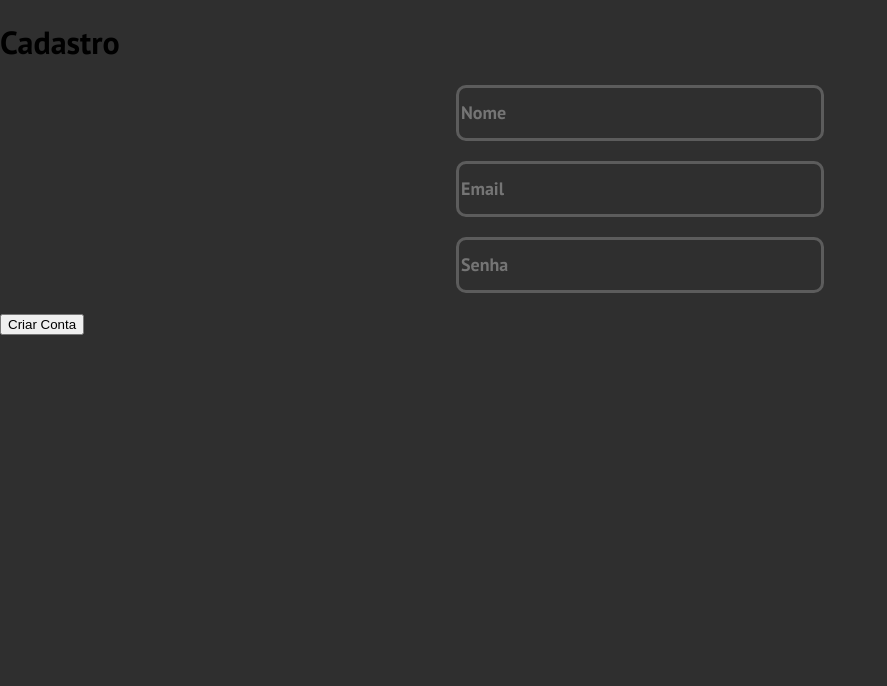
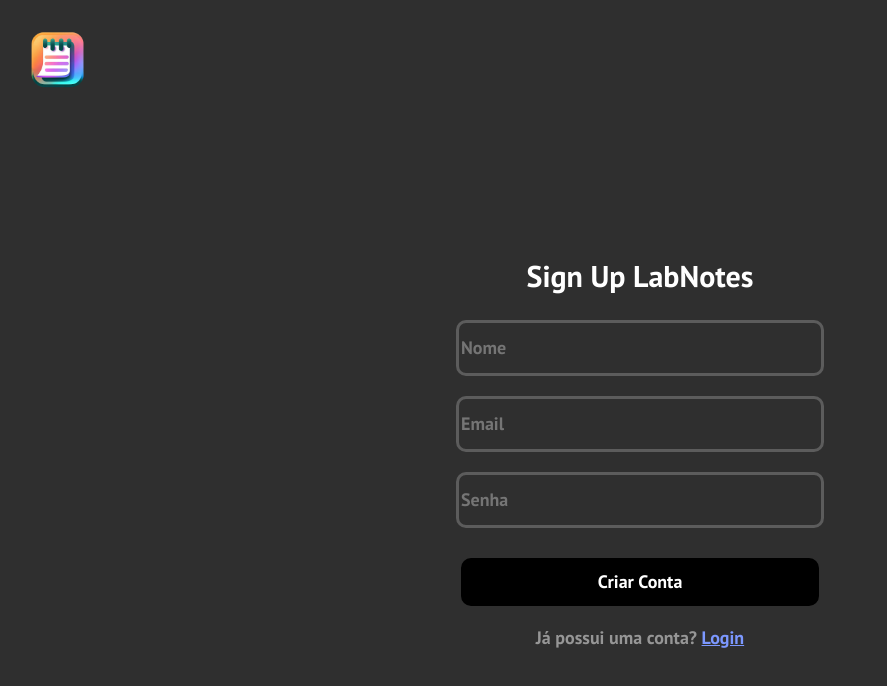
Before and after one commit to Diulianne/SAP010-notes, a React (Vite) app: page /login in a window 1280 px wide. Both pictures are taken after a click on the element "Criar uma". Shown: the top 686 px of the page, without its empty margins (0-887 px from the left). Built offline with nearby package versions, Linux system fonts and the light colour scheme.

Commit message:
fiz o css da pag de cadastro

```diff
--- a/src/pages/cadastro/cadastro.jsx
+++ b/src/pages/cadastro/cadastro.jsx
@@ -1,51 +1,8 @@
-import  { useState } from "react";
+import { useState } from "react";
 import { signInWithEmailAndPassword, updateProfile, createUserWithEmailAndPassword } from "firebase/auth";
 import { auth } from "../firebaseConfig";
 import { useNavigate } from 'react-router-dom';
-
-
-// const SignIn = () => {
-//   const [email, setEmail] = useState("");
-//   const [password, setPassword] = useState("");
-//   const navigate = useNavigate();
-//   const handleSignIn = async () => {
-//     try {
-//       // login do usuário com email e senha
-//       const userCredential = await signInWithEmailAndPassword(auth, email, password);
-
-//       // Se o login for bem-sucedido, você pode acessar o usuário assim:
-//       const user = userCredential.user;
-//       console.log("Usuário logado com sucesso: ", user);
-
-//       navigate('/home');
-//     } catch (error) {
-//       const errorCode = error.code;
-//       const errorMessage = error.message;
-//       console.error("Erro ao fazer login: ", errorCode, errorMessage);
-//     }
-//   };
-
-//   return (
-//     <div>
-//       <h1>Login</h1>
-//       <input
-//         type="email"
-//         placeholder="Email"
-//         value={email}
-//         onChange={(e) => setEmail(e.target.value)}
-//       />
-//       <input
-//         type="password"
-//         placeholder="Senha"
-//         value={password}
-//         onChange={(e) => setPassword(e.target.value)}
-//       />
-//       <button onClick={handleSignIn}>Entrar</button>
-//     </div>
-//   );
-// };
-
-// export default SignIn;
+import "../login/login.css"
 
 
 const SignUp = () => {
@@ -56,7 +13,7 @@ const SignUp = () => {
 
   const handleSignUp = async () => {
     try {
-      // Crie o usuário com email e senha
+      // Cria o usuário com email e senha
       const userCredential = await createUserWithEmailAndPassword(auth, email, password);
       await updateProfile(userCredential.user, { displayName: name });
       await signInWithEmailAndPassword(auth, email, password);
@@ -70,8 +27,9 @@ const SignUp = () => {
   };
 
   return (
-    <div>
-      <h1>Cadastro</h1>
+    <div className="login-container">
+      <img className="logo" src="logo.png" alt="Logo" />
+      <h2 className="title">Sign Up LabNotes</h2>
       <input
         type="text"
         placeholder="Nome"
@@ -90,7 +48,10 @@ const SignUp = () => {
         value={password}
         onChange={(e) => setPassword(e.target.value)}
       />
-      <button onClick={handleSignUp}>Criar Conta</button>
+      <button className="login-button" onClick={handleSignUp}>Criar Conta</button>
+      <p className="create-account">
+      Já possui uma conta? <span onClick={() => navigate('/login')}>Login</span>
+      </p>
     </div>
   );
 };
```
